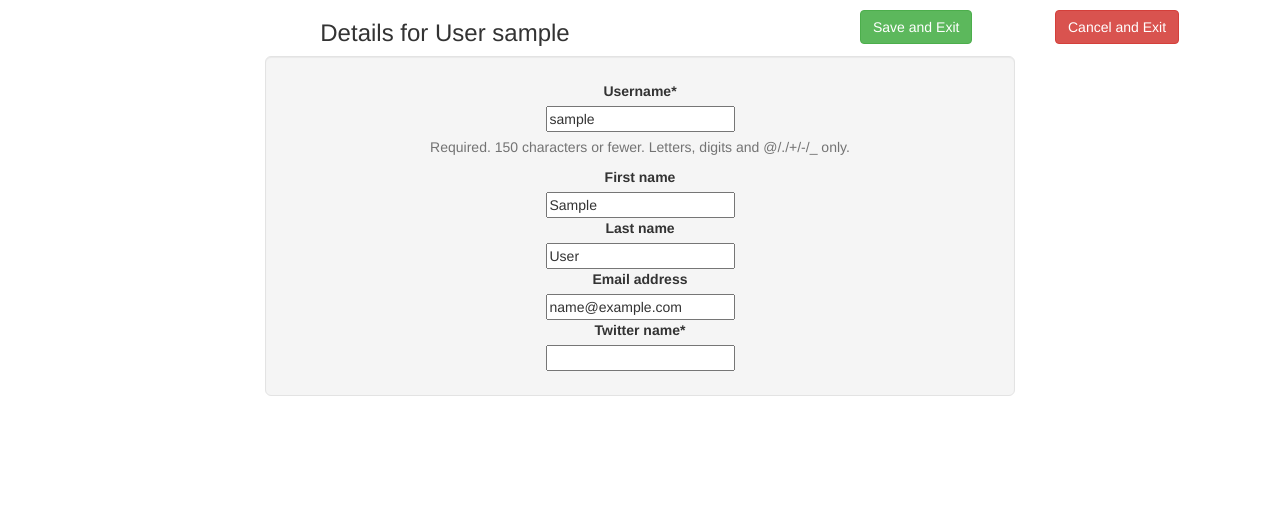
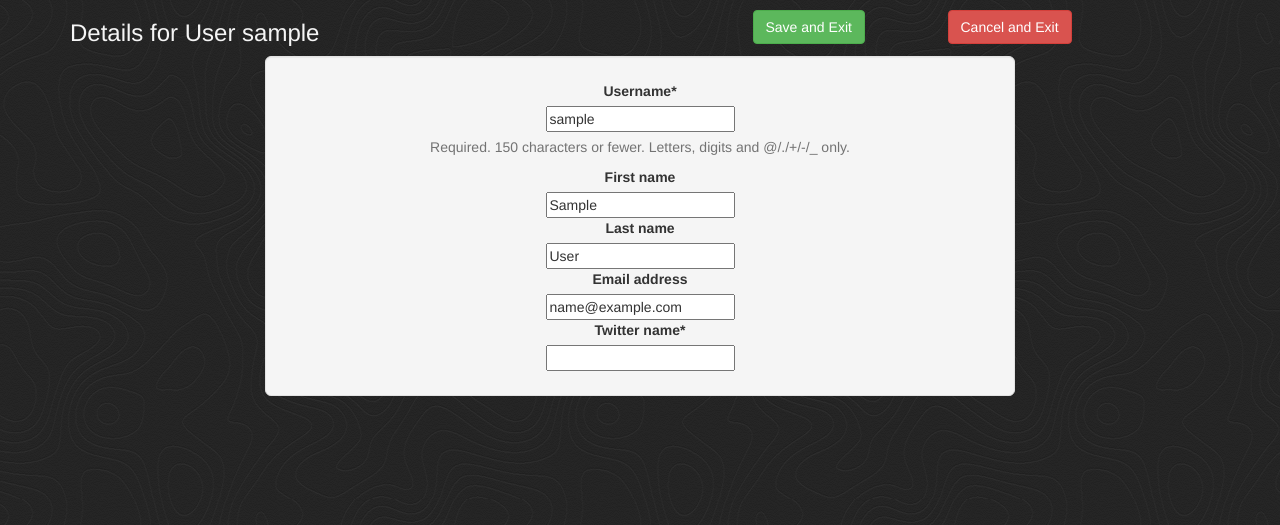
Before and after one commit to mr-bo-jangles/twitter_mapping, a Django app: a page that uses twitter_app/templates/base.html in a window 1280 px wide. Shown: the top 525 px of the page. Run offline with Django 3.2, Linux system fonts and the light colour scheme; the visitor is signed in with stand-in values (Sample User, id 1); data comes from the database, SQL or seed files in the repository; parts of the project's set-up code (start-up, migrations or seed data) failed here and were passed over; some libraries are stand-ins or nearby versions.

Commit message:
Changed basic CSS, added page background, altered layouts and fixed issue with missing profiles

```diff
--- /dev/null
+++ b/twitter_app/static/twitter/css/twitter_mapping.css
@@ -0,0 +1,16 @@
+
+body {
+    background-image: url('/static/twitter/img/cartographer.png');
+}
+
+body h1 {
+    color: #f5f5f5;
+}
+
+body h3 {
+    color: #f5f5f5;
+}
+
+.well h1 {
+    color: #000000;
+}
--- a/twitter_app/templates/base.html
+++ b/twitter_app/templates/base.html
@@ -1,8 +1,10 @@
+{% load static %}
 <!DOCTYPE html>
 <html>
 <head>
     <title>{% block title %}{% endblock %}</title>
     <link href="//netdna.bootstrapcdn.com/bootstrap/3.0.0/css/bootstrap.min.css" rel="stylesheet">
+    <link rel="stylesheet" type="text/css" href="{% static 'twitter/css/twitter_mapping.css' %}"/>
     {% block css %}{% endblock %}
     {% block head %}{% endblock %}
 </head>
--- a/twitter_app/templates/index.html
+++ b/twitter_app/templates/index.html
@@ -1,5 +1,5 @@
 {% extends 'base.html' %}
-{% load humanize %}
+{% load humanize static %}
 
 {% block css %}
     <link rel="stylesheet" type="text/css" href="//cdnjs.cloudflare.com/ajax/libs/qtip2/2.1.1/jquery.qtip.min.css"/>
@@ -118,7 +118,7 @@
             }, 500);
         });
 
-        $('a[href]').not('a[href] > input').each(function () {
+        $('a[href]').not('.btn').each(function () {
             var elem = $(this);
 
             // Grab the URL from our link
--- a/twitter_app/templates/user_details.html
+++ b/twitter_app/templates/user_details.html
@@ -3,15 +3,15 @@
 {% block body %}
 <div class="container">
     <div class="row">
-        <div class="col-lg-6 col-lg-offset-1 text-center">
+        <div class="col-lg-5">
             <h3>Details for User {{ user.username }}</h3>
         </div>
-        <div class="col-lg-1 col-lg-offset-1 text-center">
-            <input class="btn btn-success" type="submit" value="Save and Exit" style="margin: 10px" onclick="$('form').submit()">
+        <div class="col-lg-2 col-lg-offset-2">
+            <input class="btn btn-success" type="submit" value="Save and Exit" style="margin-top: 10px" onclick="$('form').submit()">
         </div>
-        <div class="col-lg-1 col-lg-offset-1 text-center">
+        <div class="col-lg-2">
             <a href="{% url 'index' %}">
-                <input class="btn btn-danger" type="button" value="Cancel and Exit" style="margin: 10px">
+                <input class="btn btn-danger" type="button" value="Cancel and Exit" style="margin-top: 10px">
             </a>
         </div>
     </div>
--- a/twitter_app/views.py
+++ b/twitter_app/views.py
@@ -24,7 +24,7 @@ def index(request):
               access_token_key=ACCESS_TOKEN_KEY,
               access_token_secret=ACCESS_TOKEN_SECRET)
     profile, _ = Profile.objects.get_or_create(user=request.user)
-    if profile.twitter_name is not '':  # If we had a profile and saved a twitter name, use it here or use our username
+    if profile.twitter_name:  # If we had a profile and saved a twitter name, use it here or use our username
         user_id = profile.twitter_name
     else:
         user_id = request.user.username
```
Also changed, not shown: templates/registration/logout.html (+6 -1 lines), twitter_app/static/twitter/img/cartographer.png (added).
